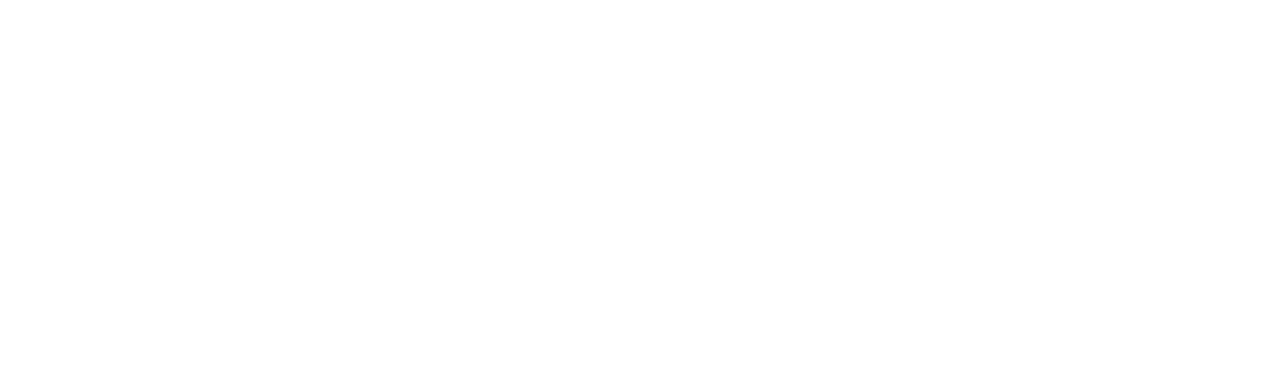
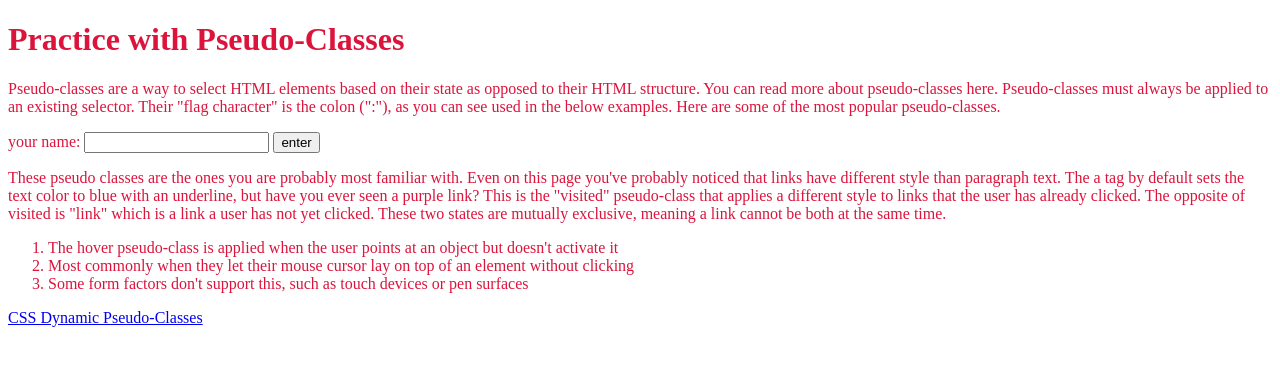
Before and after one commit to danieladelvos/css-spielplatz, a plain HTML site: page lessons/module-3-targeting-with-css-selectors/index.html in a window 1280 px wide. Drawn offline with Linux system fonts and the light colour scheme.

Commit message:
module 3 html

```diff
--- a/lessons/module-3-targeting-with-css-selectors/index.html
+++ b/lessons/module-3-targeting-with-css-selectors/index.html
@@ -12,5 +12,28 @@
 
   </head>
   <body>
+    <h1>
+      Practice with Pseudo-Classes
+    </h1>
+    <p>
+      Pseudo-classes are a way to select HTML elements based on their state as opposed to their HTML structure. You can read more about pseudo-classes here.
+
+      Pseudo-classes must always be applied to an existing selector. Their "flag character" is the colon (":"), as you can see used in the below examples. Here are some of the most popular pseudo-classes.
+    </p>
+    <p>
+      your name: <input />
+      <button>
+        enter
+      </button>
+    </p>
+    <p>
+      These pseudo classes are the ones you are probably most familiar with. Even on this page you've probably noticed that links have different style than paragraph text. The a tag by default sets the text color to blue with an underline, but have you ever seen a purple link? This is the "visited" pseudo-class that applies a different style to links that the user has already clicked. The opposite of visited is "link" which is a link a user has not yet clicked. These two states are mutually exclusive, meaning a link cannot be both at the same time.
+    </p>
+    <ol>
+      <li>The hover pseudo-class is applied when the user points at an object but doesn't activate it</li>
+      <li>Most commonly when they let their mouse cursor lay on top of an element without clicking</li>
+      <li>Some form factors don't support this, such as touch devices or pen surfaces</li>
+    </ol>
+    <a href="https://www.w3.org/TR/CSS22/selector.html#dynamic-pseudo-classes">CSS Dynamic Pseudo-Classes</a>
   </body>
 </html>
--- a/lessons/module-3-targeting-with-css-selectors/styles.css
+++ b/lessons/module-3-targeting-with-css-selectors/styles.css
@@ -0,0 +1,3 @@
+body {
+  color: crimson;
+}
```
